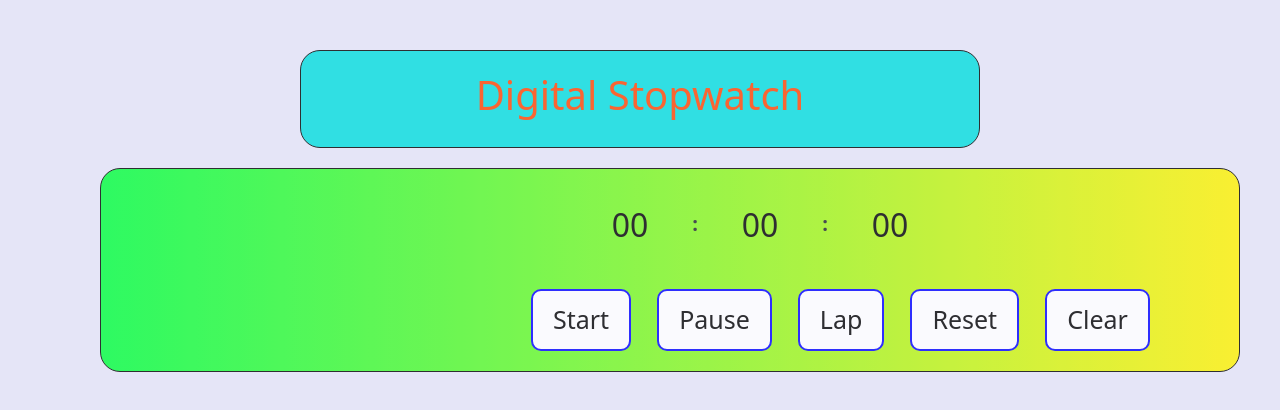
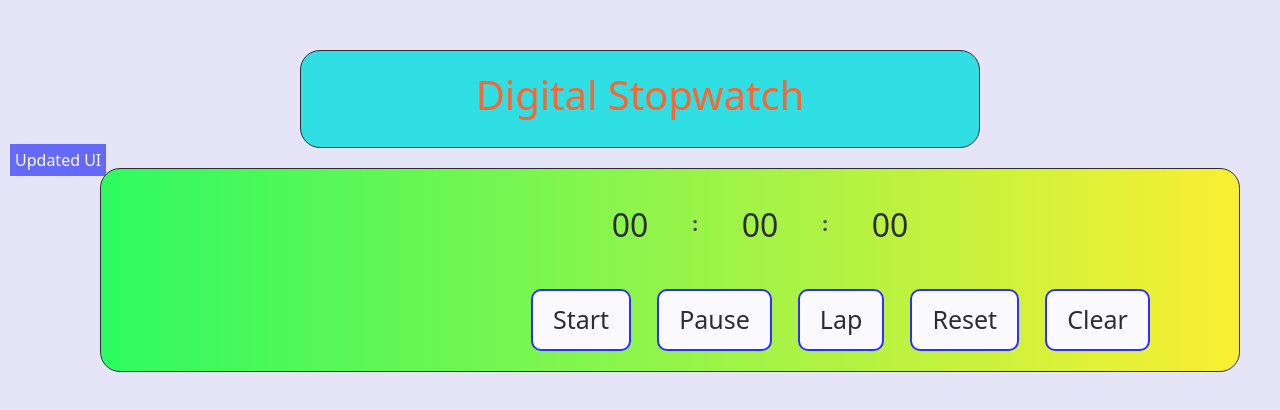
Before and after one commit to Sujal-2820/Stopwatch, a plain HTML site: page index.html in a window 1280 px wide. Drawn offline with nearby package versions, Linux system fonts and the light colour scheme.

Commit message:
Added Button to redirect to new UI

```diff
--- a/index.html
+++ b/index.html
@@ -15,6 +15,7 @@
         <div class="main-Head">
             <h1>Digital Stopwatch</h1>
         </div>
+
         <div class="container">
             <div class="time">
                 <h2 id="minute">00</h2>
@@ -37,6 +38,7 @@
         </div>
 
     </header>
+    <a href="https://eclectic-cascaron-0f95c0.netlify.app/" class="redirect">Updated UI</a>
 
 
     <main id="mainContent">
--- a/style.css
+++ b/style.css
@@ -161,3 +161,15 @@ h2{
     padding-top: 4px;
     padding-left: 115px;
 }
+
+.redirect{
+    text-decoration: none;
+    margin: 10px;
+    background-color: #444cf7;
+    color: white;
+    padding: 5px;
+}
+.redirect:hover{
+    background-color: black;
+    color: white;
+}
```
